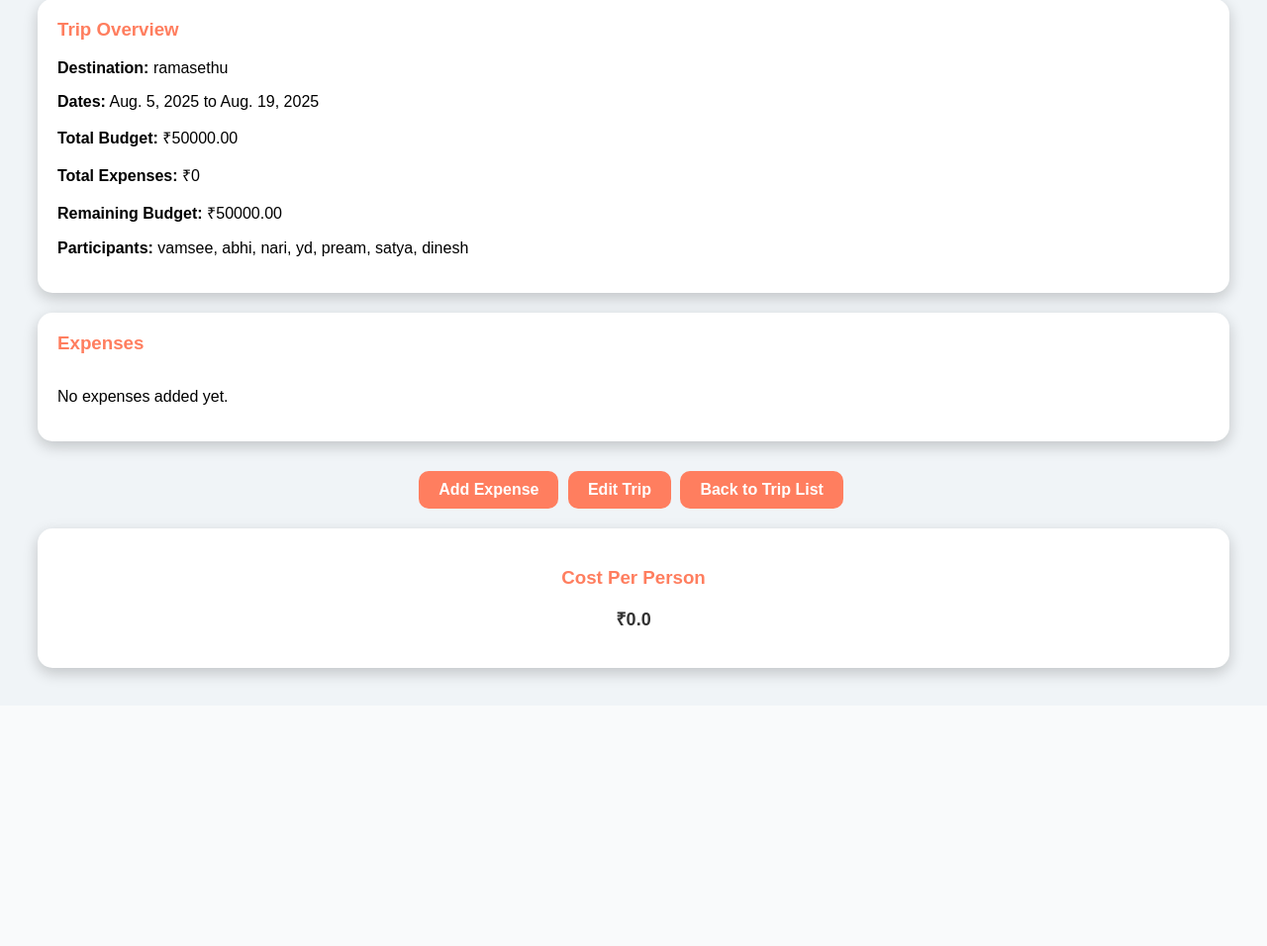
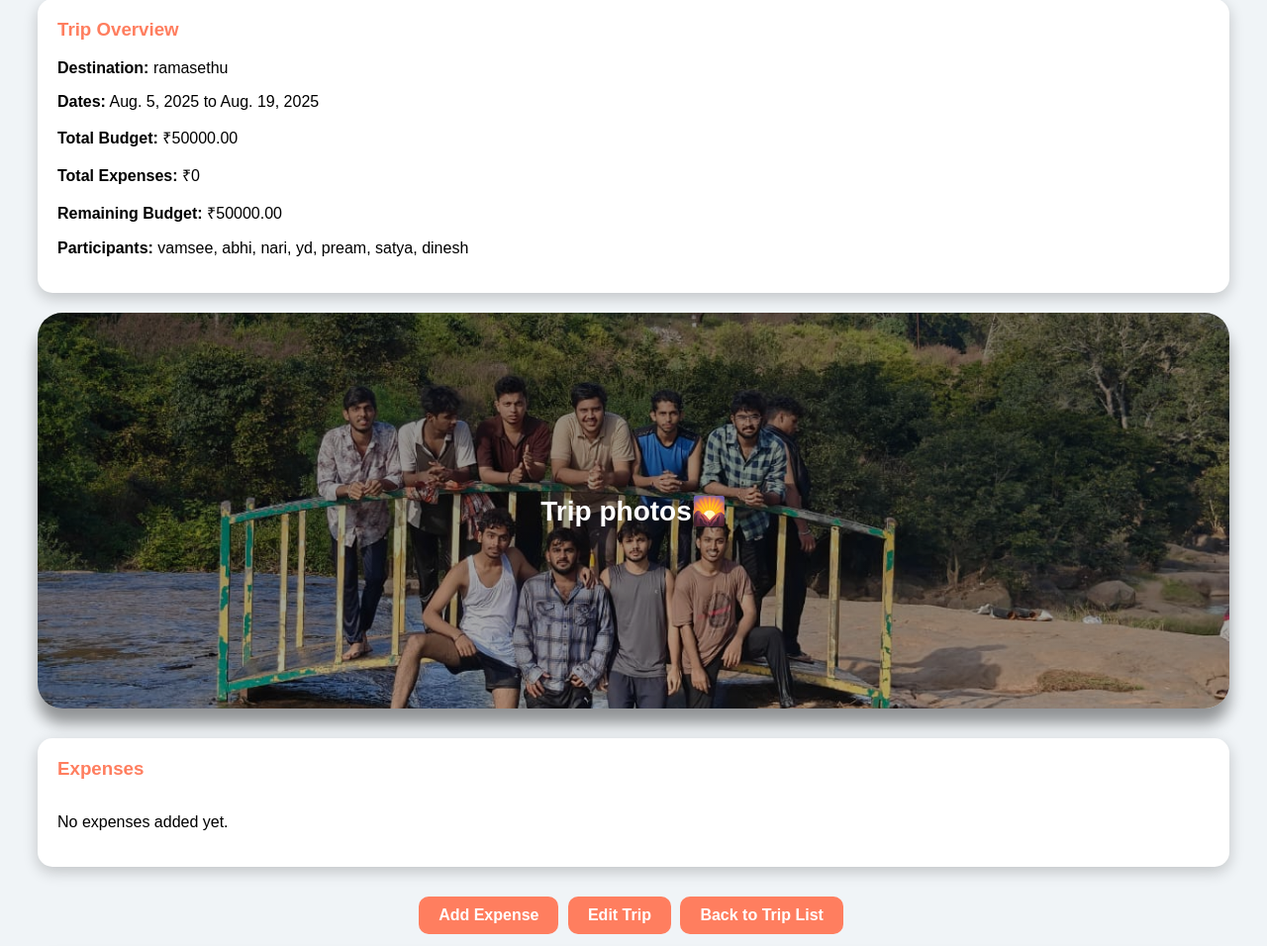
Before and after one commit to vamsee369/tripbudgetmonitor, a Django app: page /trip/4/dashboard/ in a window 1280 px wide. Shown: the part 107-1063 px from the top of the page at 99% size. Before the commit the page ends 797 px from the top, so only its background shows below. Run offline with Django 5.2, Linux system fonts and the light colour scheme; data comes from the database, SQL or seed files in the repository; both versions use the stored data as it was after the commit; data that the repository does not hold is empty.

Commit message:
created page for trip photos

```diff
--- a/trip/templates/trip/trip_dashboard.html
+++ b/trip/templates/trip/trip_dashboard.html
@@ -1,3 +1,4 @@
+{% load static %}
 <!DOCTYPE html>
 <html lang="en">
 
@@ -25,6 +26,54 @@
             margin-bottom: 20px;
             box-shadow: 0 5px 15px rgba(0, 0, 0, 0.2);
         }
+
+        .photo_gallery {
+            position: relative;
+            height: 400px;
+            border-radius: 25px;
+            overflow: hidden;
+            margin-bottom: 30px;
+            box-shadow: 0 15px 15px rgba(0, 0, 0, 0.4);
+        }
+
+        .gallery-thumbnail {
+            position: absolute;
+            inset: 0;
+            background-image: url("/static/trip/images/thumbnail.jpeg");
+            background-size: cover;
+            background-position: center;
+            filter: brightness(0.80);
+        }
+
+
+        .gallery-overlay {
+            position: absolute;
+            inset: 0;
+            background: linear-gradient(to bottom,
+                    rgba(0, 0, 0, 0.342),
+                    rgba(0, 0, 0, 0.139));
+        }
+
+
+        .photo_gallery h3 {
+            position: absolute;
+            top: 50%;
+            left: 50%;
+            transform: translate(-50%, -50%);
+            color: white;
+            font-size: 28px;
+            margin: 0;
+            z-index: 10;
+            text-align: center;
+        }
+
+        .card-link {
+            position: absolute;
+            inset: 0;
+            z-index: 20;
+            text-decoration: none;
+        }
+
 
         .section h3 {
             color: #ff7e5f;
@@ -105,7 +154,26 @@
         <p><strong>Remaining Budget:</strong> ₹{{ remaining_budget }}</p>
         <p><strong>Participants:</strong> {{ participants|join:", " }}</p>
     </div>
+    <div class="photo_gallery">
+        <h3>Trip photos🌄</h3>
+        <div class="gallery-thumbnail"></div>
+        <div class="gallery-overlay"></div>
+        <a href="{% url 'trip_photos_videos' %}" class="card-link"></a>
 
+
+
+        <!-- <a href="https://drive.google.com/drive/folders/14TN1Jq7CnjWV3nkuPruJ5qepv39GPPN6" , target="_blank">Click here
+            to view trip photos</a>
+        <div><a href="https://drive.google.com/drive/folders/1tRA3jPeILBkyApxlvd-CbPjAPD3nuE-5" , target="_blank">click
+                here
+                to view trip videos</a></div>
+        <div><a href="https://drive.google.com/drive/folders/1-9r4IZ6KThLYTQmR2QrKITElj-rCXx8p" , target="_blank">Click
+                here
+                to view trip photos-2</a></div>
+        <div><a href="https://drive.google.com/drive/folders/1-AfBxUbCgD0fhSuzFVHBbz1gNZffYXEU" , target="_blank">click
+                here
+                to view trip videos-2</a></div>-->
+    </div>
     <div class="section">
         <h3>Expenses</h3>
         <div class="card-container">
--- a/trip/urls.py
+++ b/trip/urls.py
@@ -14,6 +14,8 @@ urlpatterns = [
     path('trip/<int:trip_id>/edit/', views.edit_trip, name='edit_trip'),
     path('trip/<int:trip_id>/dashboard/',
          views.trip_dashboard, name='trip_dashboard'),
+    path('trip_photos_videos/', views.trip_photos_videos,
+         name='trip_photos_videos'),
 
 
 ]
--- a/trip/views.py
+++ b/trip/views.py
@@ -190,3 +190,15 @@ def edit_trip(request, trip_id):
         return redirect("trip_history")
 
     return render(request, "trip/edit_trip.html", {"trip": trip, "participants": participants})
+
+
+def trip_photos_videos(request):
+
+    drive_links = {
+        "trip_photos": "https://drive.google.com/drive/folders/xxx1",
+        "trip_videos": "https://drive.google.com/drive/folders/xxx2",
+        "trip_expenses": "https://drive.google.com/drive/folders/xxx3",
+        "trip_documents": "https://drive.google.com/drive/folders/xxx4",
+    }
+
+    return render(request, 'trip/trip_photos_videos.html', {"drive_links": drive_links})
```
Also changed, not shown: trip/templates/trip/trip_photos_videos.html (added, +86 -0 lines), tripbudgetmonitor/settings.py (+6 -1 lines), db.sqlite3, static/trip/images/thumbnail.jpeg (added).
